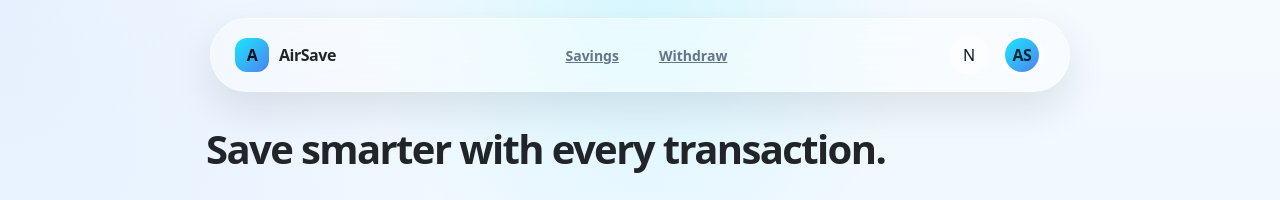
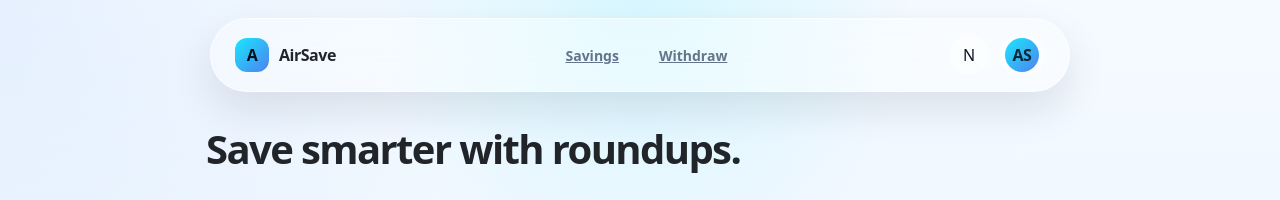
Before and after one commit to Liwei254/AirSave, a React app in the folder frontend/: page /dashboard in a window 1280 px wide. Shown: the top 200 px of the page. Built offline with nearby package versions, Linux system fonts and the light colour scheme; no server answers; sample sign-in values are in the browser's storage; the HTML template or start-up script is replaced by a standard one.

Commit message:
Modified dashboarb UI

```diff
--- a/frontend/src/pages/Dashboard.jsx
+++ b/frontend/src/pages/Dashboard.jsx
@@ -66,7 +66,7 @@ export default function Dashboard() {
   return (
     <Layout
      // eyebrow="Dashboard"
-      title="Save smarter with every transaction."
+      title="Save smarter with roundups."
      // subtitle="Save smarter with roundups"
     >
       {error && (
```
